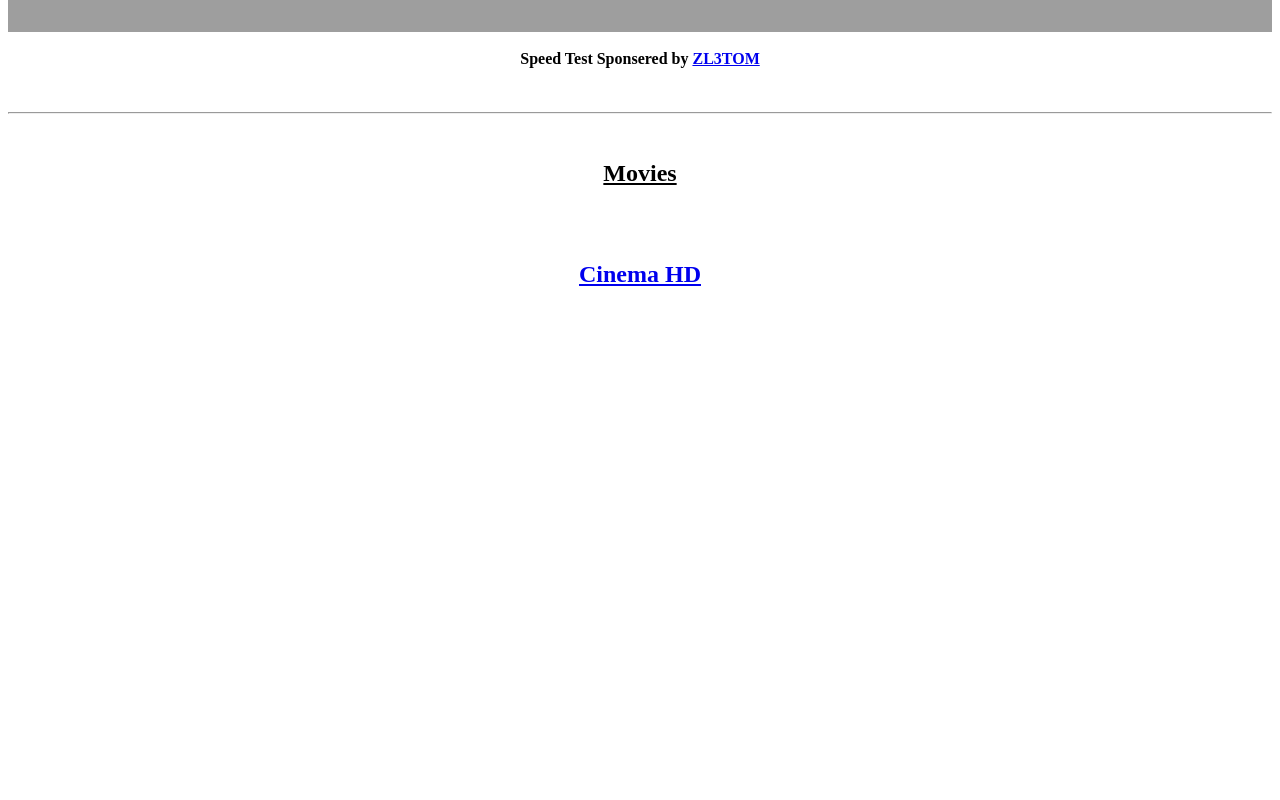
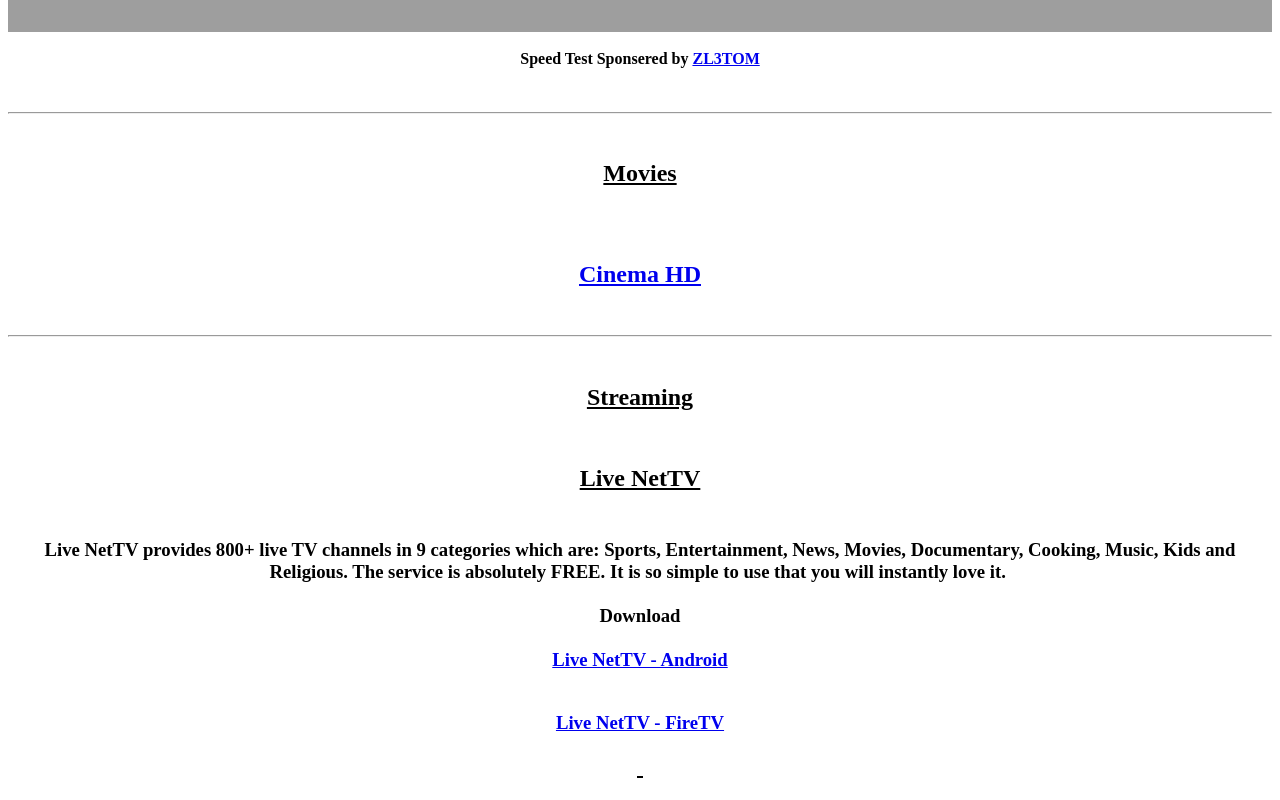
Before and after one commit to tdbnz-coding/apkland, a plain HTML site: page index.html in a window 1280 px wide. Shown: the part 1045-1845 px from the top of the page. Before the commit the page ends 1353 px from the top, so only its background shows below. Drawn offline with Linux system fonts and the light colour scheme; grey boxes are pictures that could not be loaded.

Commit message:
Update index.html

```diff
--- a/index.html
+++ b/index.html
@@ -11,5 +11,10 @@
 <div style="text-align: center;">&nbsp;</div>
 <div style="text-align: center;"><strong>Speed Test Sponsered by <a href="http://zl3tom.com" target="_blank">ZL3TOM</a></strong><br /><br /><br /><hr /><br />
 <h2 style="text-align: center;"><span style="text-decoration: underline;">Movies</span><br /><br /><br /></h2>
-<h2 class="entry-title tg-page-content__title" style="text-align: center;"><a title="Cinema HD" href="https://cinemahdapk.info/v2.3.7.3">Cinema HD</a></h2>
+<h2 class="entry-title tg-page-content__title" style="text-align: center;"><a title="Cinema HD" href="https://cinemahdapk.info/v2.3.7.3">Cinema HD</a><br /><br /></h2>
+<hr />
+<h2 class="entry-title tg-page-content__title" style="text-align: center;"><br /><span style="text-decoration: underline;">Streaming</span><br /><br /><br /><span style="text-decoration: underline;">Live NetTV<br /><br /></span></h2>
+<h3>Live NetTV provides 800+ live TV channels in 9 categories which are: Sports, Entertainment, News, Movies, Documentary, Cooking, Music, Kids and Religious. The service is absolutely FREE. It is so simple to use that you will instantly love it.&nbsp;<br /><br />Download<br /><br /><a title="Live NetTV - Android" href="https://app.livenettv.bz/">Live NetTV - Android</a><br /><br /></h3>
+<h3><a title="Live NetTV - FireTV" href="https://aftv.livenettv.to/">Live NetTV - FireTV</a></h3>
+<h2 class="entry-title tg-page-content__title" style="text-align: center;"><span style="text-decoration: underline;">&nbsp;</span></h2>
 </div>
```
